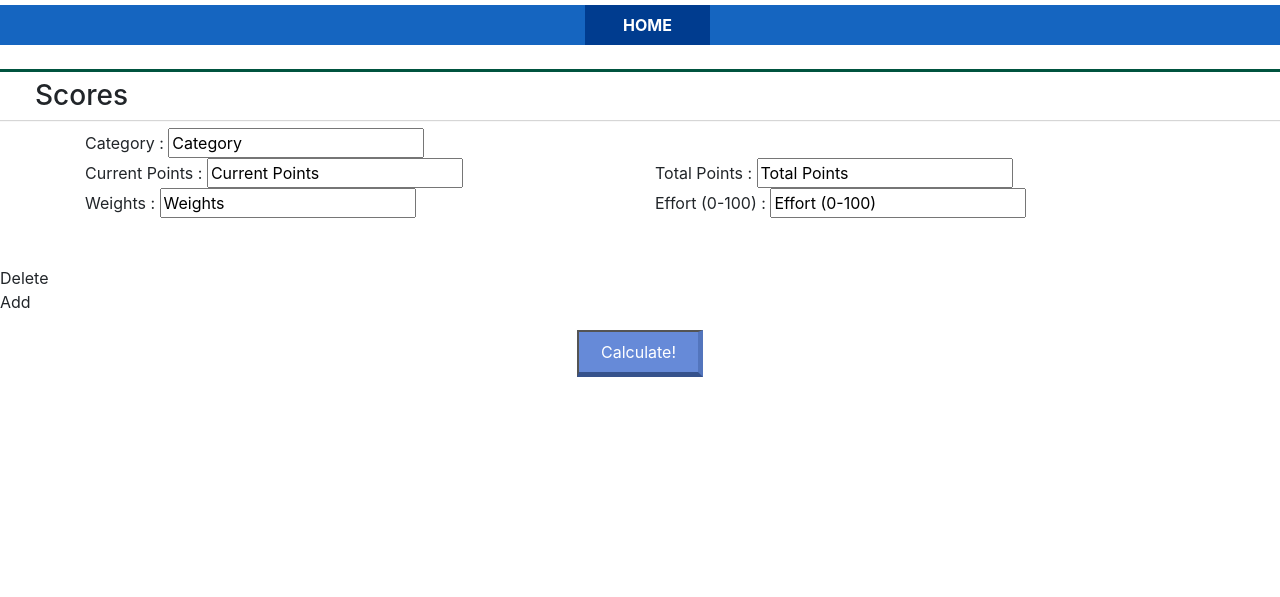
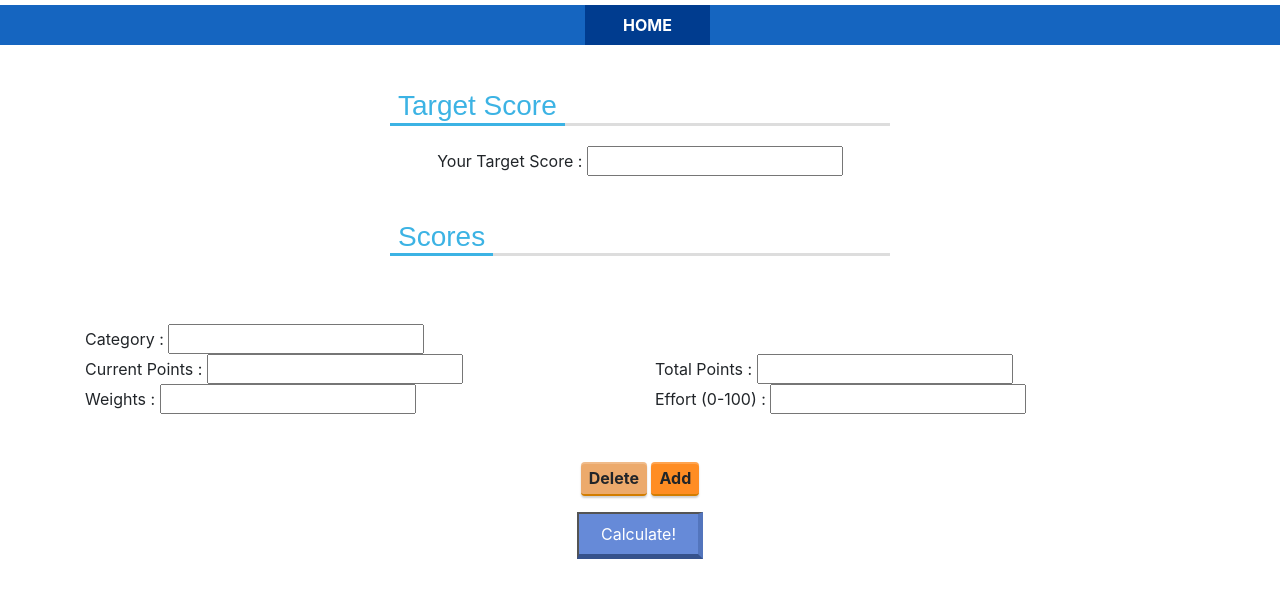
Before and after one commit to junggeehoon/lazy-student, a website: page client/homepage.html in a window 1280 px wide. Shown: the part 51-648 px from the top of the page. Drawn offline with nearby package versions, Linux system fonts and the light colour scheme.

Commit message:
js Edited Efited edited

```diff
--- /dev/null
+++ b/client/headingBorder.css
@@ -0,0 +1,36 @@
+.demo {
+    width: 500px;
+    margin: 0 auto;
+    padding: 10px 0;
+    font-family: sans-serif;
+    font-size: 20px;
+    color:#3cb3e4;
+  }
+  .heading {
+    margin: 10px 0
+  }
+  .demo5 .heading {
+    overflow: hidden;
+    position: relative;
+    padding-bottom: 3px;
+  }
+  .demo5 .heading span{
+    padding: 8px;
+  }
+  .demo5 .heading:before {
+    content: "";
+    border-bottom: 3px solid #3cb3e4;
+    bottom: 0;
+    height: 0;
+    position: absolute;
+    width: 100%;
+    z-index: 0;
+  }
+  .demo5 .heading:after {
+    border-bottom: 3px solid #ddd;
+    bottom: 0;
+    content: "";
+    position: absolute;
+    width: 500px;
+    z-index: 1;
+  }
--- a/client/homepage.html
+++ b/client/homepage.html
@@ -13,7 +13,7 @@
         <link rel="stylesheet" href="table.css">
         <link rel="stylesheet" href="bootstrap.css">
         <link rel="stylesheet" href="submitBtn.css">
-
+        <link rel="stylesheet" href="headingBorder.css">
         <link rel="stylesheet" href="InputBox.css">
 
         <title>InputPage</title>
@@ -29,78 +29,61 @@
 
         <br>
 
-        <!--Form itself-->
-        <!--
-        <form action="#" method="POST">
-            <h3 style="border-top: 3px solid #00533f;box-shadow: 0 1px 1px 0px rgba(0, 0, 0, 0.16);padding: 7px;">&emsp;Scores</h3>
-            <p>
-                <table cellspacing="10" align="center" class="changecolor" width="1000">
-                    <tr>
-                        <th>Lecture</th><th>Lab</th>
-                    </tr>
-                    <tr>
-                        <td align="center">
-                            <div id="input_pluralBox">
-                                <div id="input_plural">
-                                    <input type="text" class="form-control" placeholder="Input Scores" name="lecture">
-                                    <input type="button" value="＋" class="add pluralBtn">
-                                    <input type="button" value="－" class="del pluralBtn">
-                                </div>
-                            </div>
-                        </td>
-                        <td align="center">
-                            <div id="input_pluralBox">
-                                <div id="input_plural">
-                                    <input type="text" class="form-control" placeholder="Input Scores" name="lab">
-                                    <input type="button" value="＋" class="add pluralBtn">
-                                    <input type="button" value="－" class="del pluralBtn">
-                                </div>
-                            </div>
-                        </td>
-                    </tr>
-                </table>
-            </p>
+        <form action="http://localhost:3000/grade">
+            <div class="demo demo5">
+                <h3><div class="heading"><span>Target Score</span></div></h3>
+            </div>
             <div style="text-align: center">
-                <button type="submit" class="btn-square-slant">Calculate!</button>
+                Your Target Score :
+                <input type="text" name="targetScore" class="inputs">
             </div>
         </form>
-    -->
 
-        <form id="main_form" class="box" data-formno="0" action="#" method="POST">
-            <h3 style="border-top: 3px solid #00533f;box-shadow: 0 1px 1px 0px rgba(0, 0, 0, 0.16);padding: 7px;">&emsp;Scores</h3>
+        <br>
+
+        <form id="main_form" class="box" data-formno="0" action="http://localhost:3000/grade" method="POST">
+            <div class="demo demo5">
+                <h3><div class="heading"><span>Scores</span></div></h3>
+            </div>
             <div id="id_form0" class="container">
+                <br>
+                <br>
                 <div class="row">
                     <div class="col">
                         Category :
-                        <input type="text" value="Category" name="input[0]" class="name">
+                        <input type="text" name="category" class="inputs">
                     </div>
+                    <div class="col"></div>
                 </div>
                 <div class="row">
                     <div class="col">
                         Current Points :
-                        <input type="text" value="Current Points" name="currentPts">
+                        <input type="text" name="currentPts" class="inputs">
                     </div>
                     <div class="col">
                         Total Points :
-                        <input type="text" value="Total Points" name="totalPts">
+                        <input type="text" name="totalPts" class="inputs">
                     </div>
                 </div>
                 <div class="row">
                     <div class="col">
                         Weights :
-                        <input type="text" value="Weights" name="weight">
+                        <input type="text" name="weight" class="inputs">
                     </div>
                     <div class="col">
                         Effort (0-100) :
-                        <input type="text" value="Effort (0-100)" name="effort">
+                        <input type="text" name="effort" class="inputs">
                     </div>
                 </div>
                 <br>
                 <br>
             </div>
+            <p style="text-align: center">
             <a class="deletformbox" type="button">Delete</a>
-            <p><a class="addformbox" type="button">Add</a></p>
+            <a class="addformbox" type="button">Add</a>
+            </p>
         </form>
+
 
         <div style="text-align: center">
             <input type="submit" form="main_form" value="Calculate!" class="btn-square-slant">
--- a/client/submitBtn.css
+++ b/client/submitBtn.css
@@ -62,3 +62,47 @@ submitAlign {
   .btn-square-slant:active:after, .btn-square-slant:active:before {
     content: none;/*ボタンを押すと線が消える*/
   }
+
+
+
+
+
+  .deletformbox {
+
+    display: inline-block;
+    padding: 0.25em 0.5em;
+    text-decoration: none;
+    color: #FFF;
+    background: #ecaa6c;/*背景色*/
+    border-bottom: solid 2px #d27d00;/*少し濃い目の色に*/
+    border-radius: 4px;/*角の丸み*/
+    box-shadow: inset 0 2px 0 rgba(255,255,255,0.2), 0 2px 2px rgba(0, 0, 0, 0.19);
+    font-weight: bold;
+}
+
+.deletformbox:active {
+    border-bottom: solid 2px #fd9535;
+    box-shadow: 0 0 2px rgba(0, 0, 0, 0.30);
+}
+
+.addformbox {
+    left: 100px;
+    display: inline-block;
+    padding: 0.25em 0.5em;
+    text-decoration: none;
+    color: #FFF;
+    background: #ff8d23;/*背景色*/
+    border-bottom: solid 2px #d27d00;/*少し濃い目の色に*/
+    border-radius: 4px;/*角の丸み*/
+    box-shadow: inset 0 2px 0 rgba(255,255,255,0.2), 0 2px 2px rgba(0, 0, 0, 0.19);
+    font-weight: bold;
+}
+
+.addformbox:active {
+    border-bottom: solid 2px #fd9535;
+    box-shadow: 0 0 2px rgba(0, 0, 0, 0.30);
+}
+
+/* .inputs {
+
+} */
```
